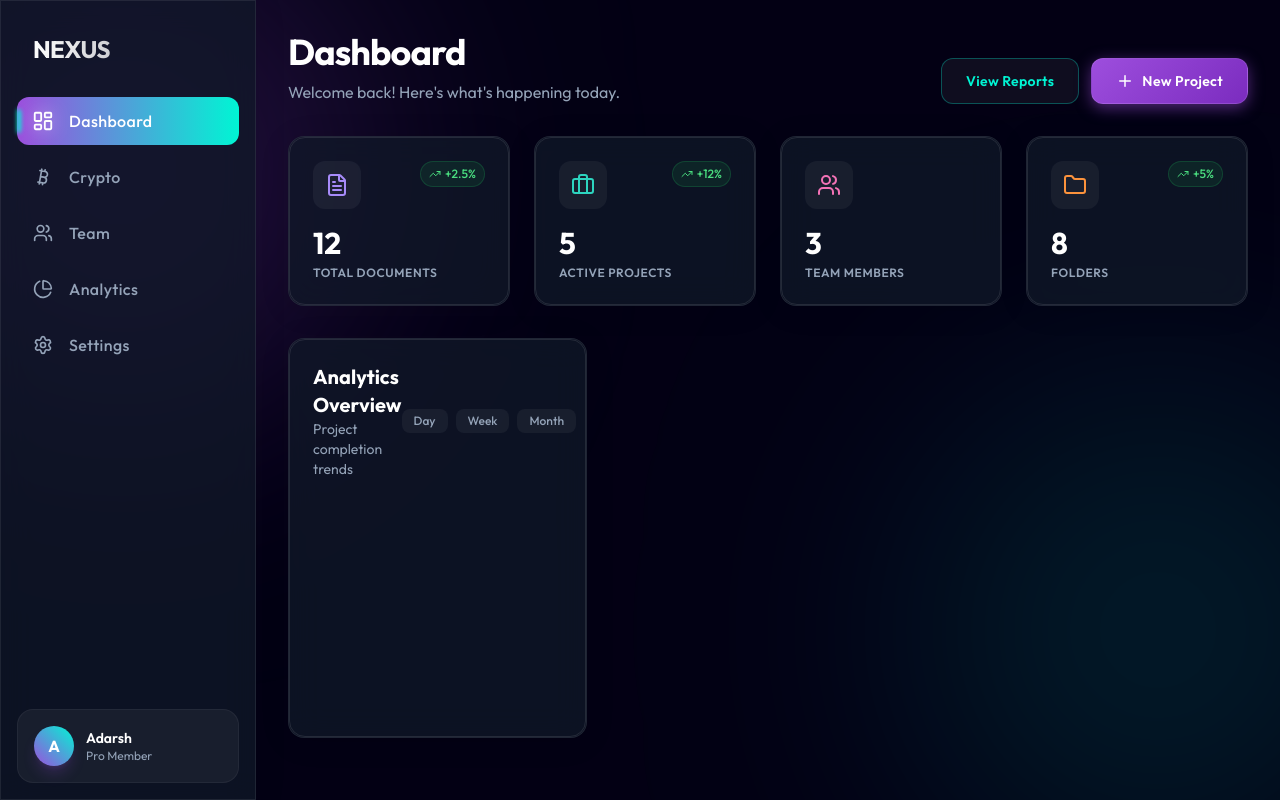
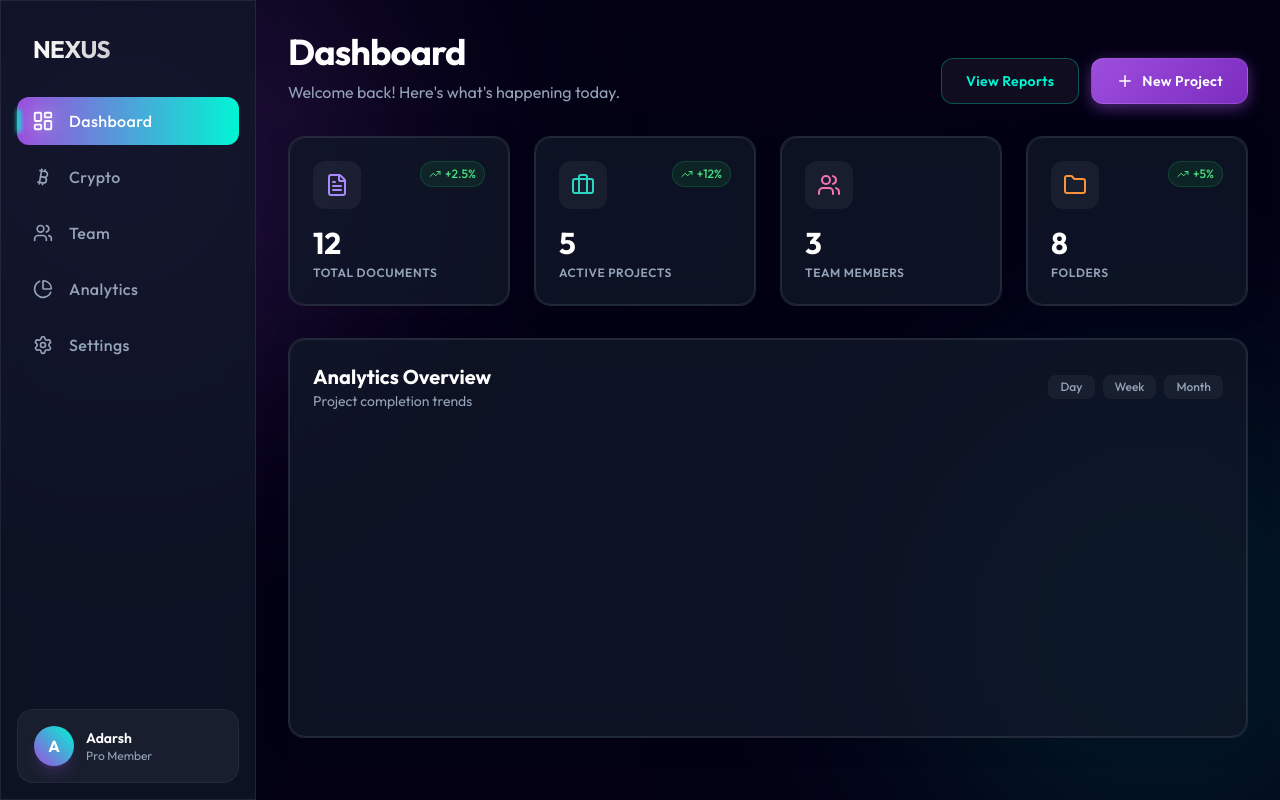
Before and after one commit to adarshshivan/Prototype-1, a React (Vite) app: page / in a window 1280 px wide. Built offline with nearby package versions, Linux system fonts and the light colour scheme.

Commit message:
feat: enhance analytics chart layout in App component

```diff
--- a/src/App.jsx
+++ b/src/App.jsx
@@ -92,7 +92,7 @@ function App() {
         <div className="grid grid-cols-1 lg:grid-cols-3 gap-8">
 
           {/* Analytics Chart Section */}
-          <GlassCard className="min-h-[400px] flex flex-col" delay={0.4}>
+          <GlassCard className="lg:col-span-3 min-h-[400px] flex flex-col" delay={0.4}>
             <div className="flex justify-between items-center mb-8">
               <div>
                 <h3 className="text-xl font-bold text-white">Analytics Overview</h3>
@@ -106,20 +106,22 @@ function App() {
             </div>
 
             {/* Dummy Chart Visualization */}
-            <div className="flex-1 w-full flex items-end justify-between gap-2 px-4 pb-4">
+            <div className="flex-1 w-full overflow-x-auto px-4 pb-4">
+              <div className="flex items-end gap-2 min-w-[520px]">
                 {[40, 65, 45, 80, 55, 90, 70, 85, 60, 75, 50, 95].map((h, i) => (
                   <motion.div
                     key={i}
                     initial={{ height: 0 }}
                     whileInView={{ height: `${h}%` }}
                     transition={{ duration: 1, delay: 0.5 + (i * 0.05), type: 'spring' }}
-                  className="w-full bg-gradient-to-t from-[var(--primary)]/20 to-[var(--primary)] rounded-t-lg relative group"
+                    className="flex-none w-6 sm:w-8 md:w-10 bg-gradient-to-t from-[var(--primary)]/20 to-[var(--primary)] rounded-t-lg relative group"
                   >
                     <div className="absolute -top-8 left-1/2 -translate-x-1/2 opacity-0 group-hover:opacity-100 transition-opacity bg-black/80 px-2 py-1 rounded text-xs text-white pointer-events-none">
                       {h}%
                     </div>
                   </motion.div>
                 ))}
+              </div>
             </div>
           </GlassCard>
 
```
Lines whose indentation alone changed are shown as unchanged.
